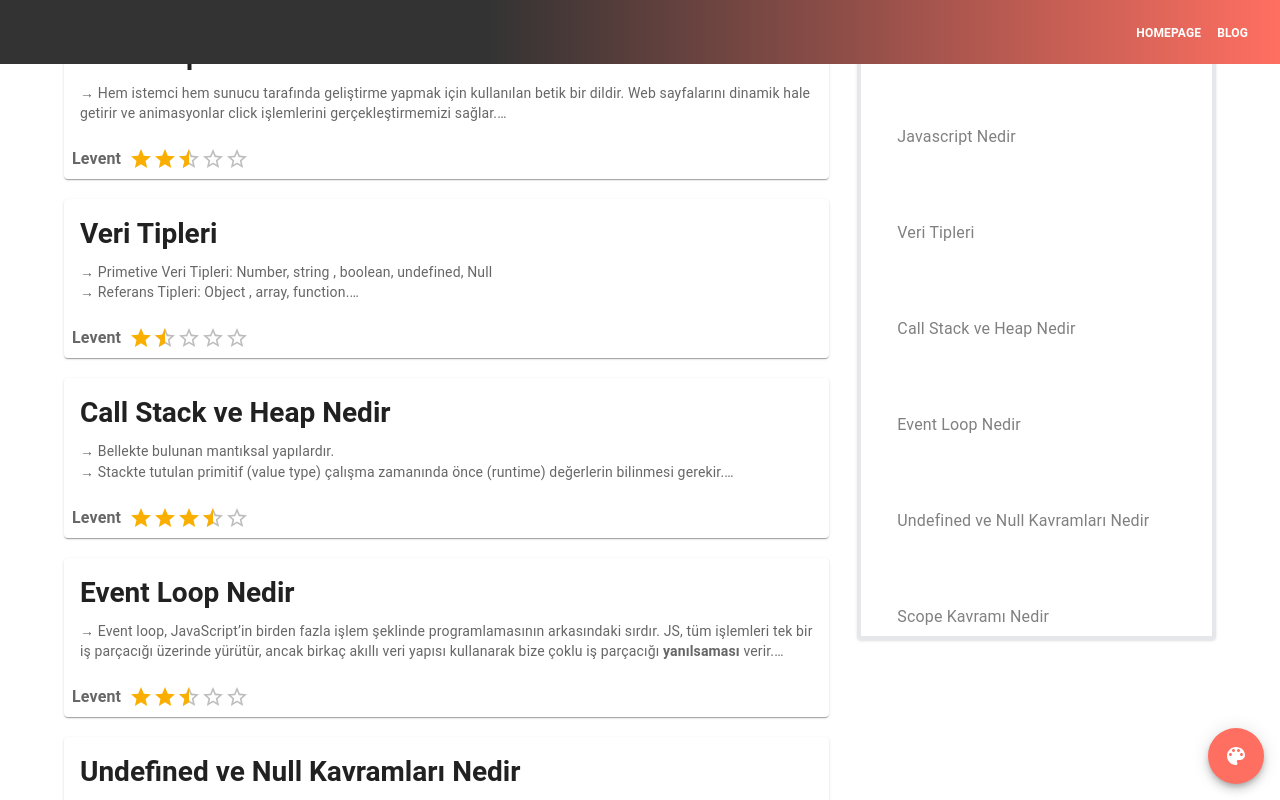
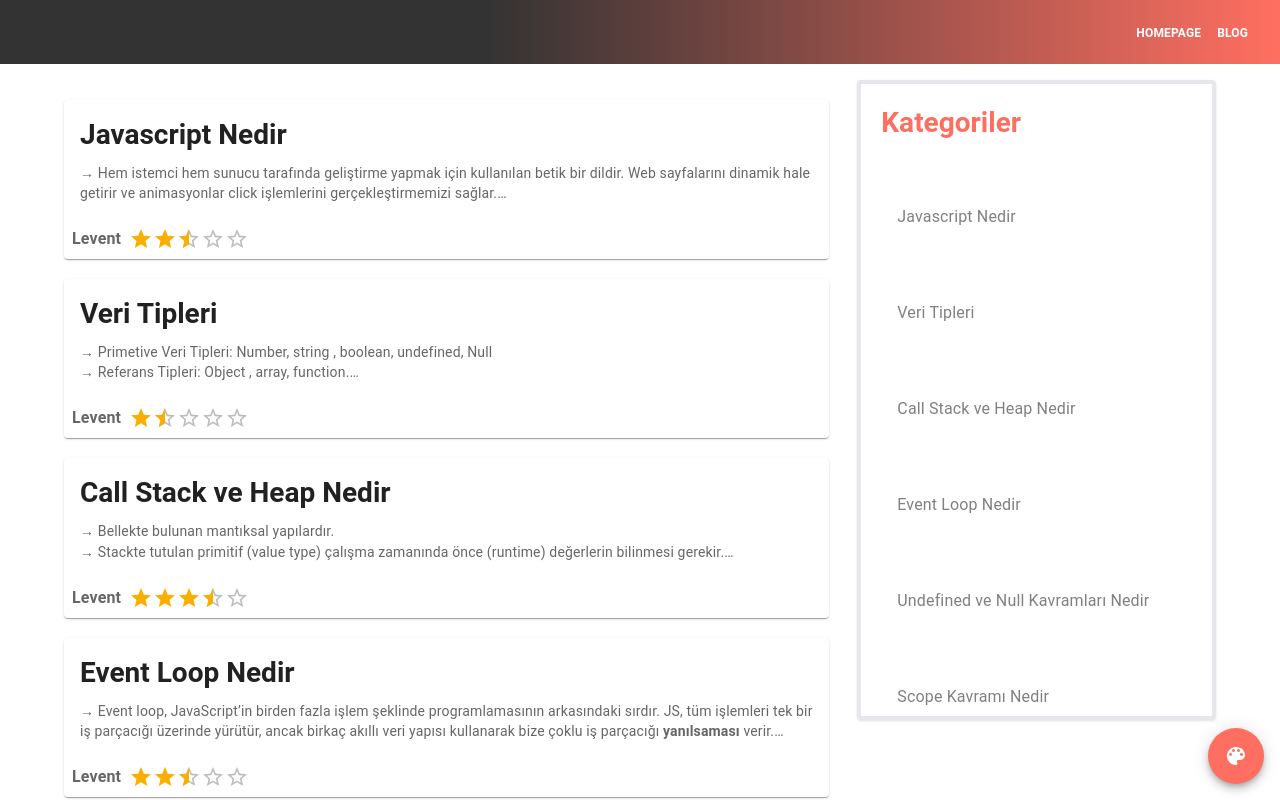
Before and after one commit to Levent-G/portfolio, a React (Create React App) app: page /blog in a window 1280 px wide. Shown: the top 800 px of the page. Built offline with nearby package versions, Linux system fonts and the light colour scheme.

Commit message:
fix/blog&&blogCategory

```diff
--- a/src/pages/blog/Blog.js
+++ b/src/pages/blog/Blog.js
@@ -20,7 +20,7 @@ const Blog = () => {
   }
 
   return (
-    <Box >
+    <Box mt={10} >
       <Container>
         <Grid container spacing={1}>
           <Grid item xs={12} md={8}>
--- a/src/pages/blog/BlogCategory.js
+++ b/src/pages/blog/BlogCategory.js
@@ -1,6 +1,6 @@
 import React from "react";
 import { Link } from "react-router-dom";
-import { List, ListItem } from "@mui/material";
+import { Box, List, ListItem } from "@mui/material";
 import CustomTypography from "../../components/typography/CustomTypography";
 import { categories } from "./shared/BlogEnums";
 import { useTheme } from "../../context/ThemeContext";
@@ -8,7 +8,7 @@ import { useTheme } from "../../context/ThemeContext";
 const BlogCategory = () => {
   const {theme} = useTheme();
   return (
-    <div className="max-w-lg mx-auto px-5 ml-5 rounded shadow border-4 border-gray-200 p-5 h-[40rem] overflow-y-scroll">
+    <Box className="max-w-lg mx-auto px-5 ml-5 rounded shadow border-4 border-gray-200 p-5 h-[40rem] overflow-y-scroll">
       <CustomTypography
         variant="h5"
         fontWeight="bold"
@@ -45,7 +45,7 @@ const BlogCategory = () => {
           </Link>
         ))}
       </List>
-    </div>
+    </Box>
   );
 };
 
```
